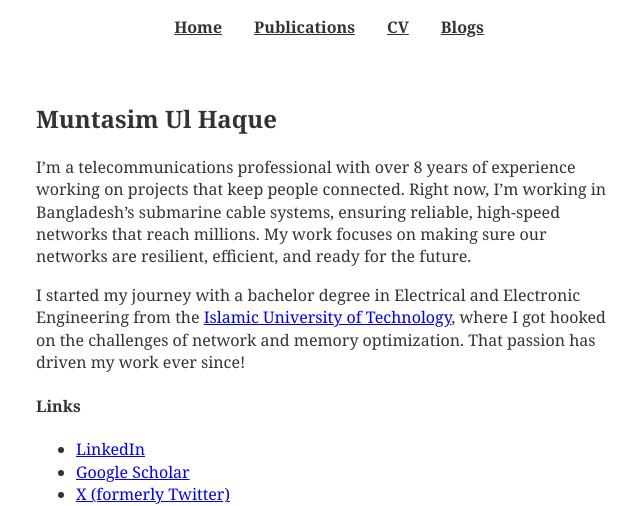
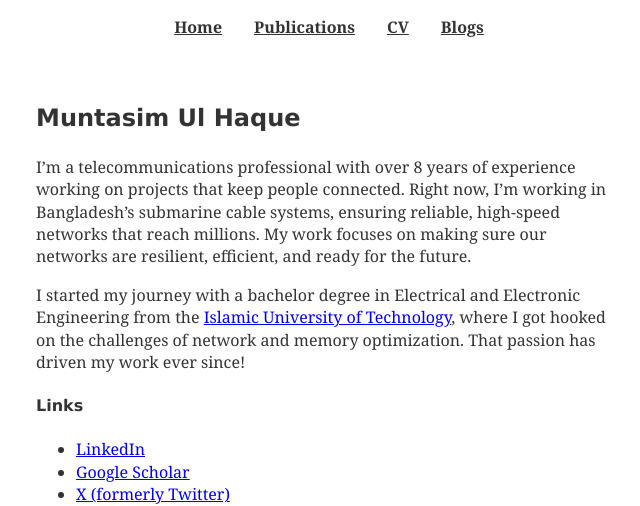
Before and after one commit to muntasimulhaque/muntasimulhaque.github.io, a Jekyll site: the page built from index.md, in a window 1280 px wide. Shown: the top 506 px of the page, without its empty margins (311-951 px from the left). Built offline with Jekyll 4.4.1, drawn with Linux system fonts in a browser that asks for light colours.

Commit message:
Update main.css

```diff
--- a/assets/css/main.css
+++ b/assets/css/main.css
@@ -11,7 +11,7 @@
 
 /* Global styles */
 body {
-    font-family: Georgia, 'Times New Roman', Times, serif;
+    font-family: Georgia, 'Times New Roman', Times, serif; /* Georgia for body text */
     line-height: 1.4;
     color: var(--text-color);
     background-color: var(--background-color);
@@ -21,9 +21,9 @@ body {
     overflow-x: hidden; /* Prevent horizontal scrolling */
 }
 
-/* Headings - Use Georgia */
+/* Headings - Use Verdana for headings */
 h1, h2, h3, h4, h5, h6 {
-    font-family: Georgia, 'Times New Roman', Times, serif; /* Georgia for headings */
+    font-family: Verdana, Geneva, sans-serif; /* Verdana for headings */
 }
 
 /* Links */
```
